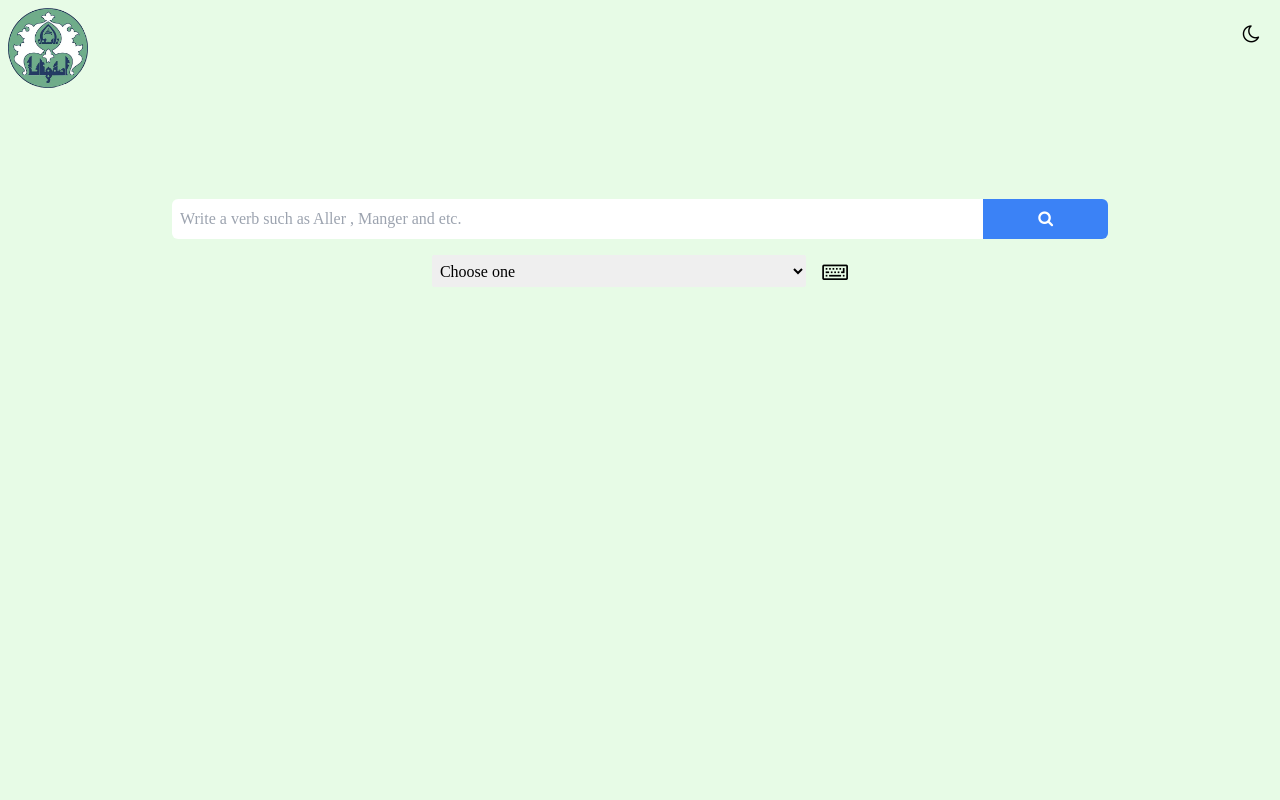
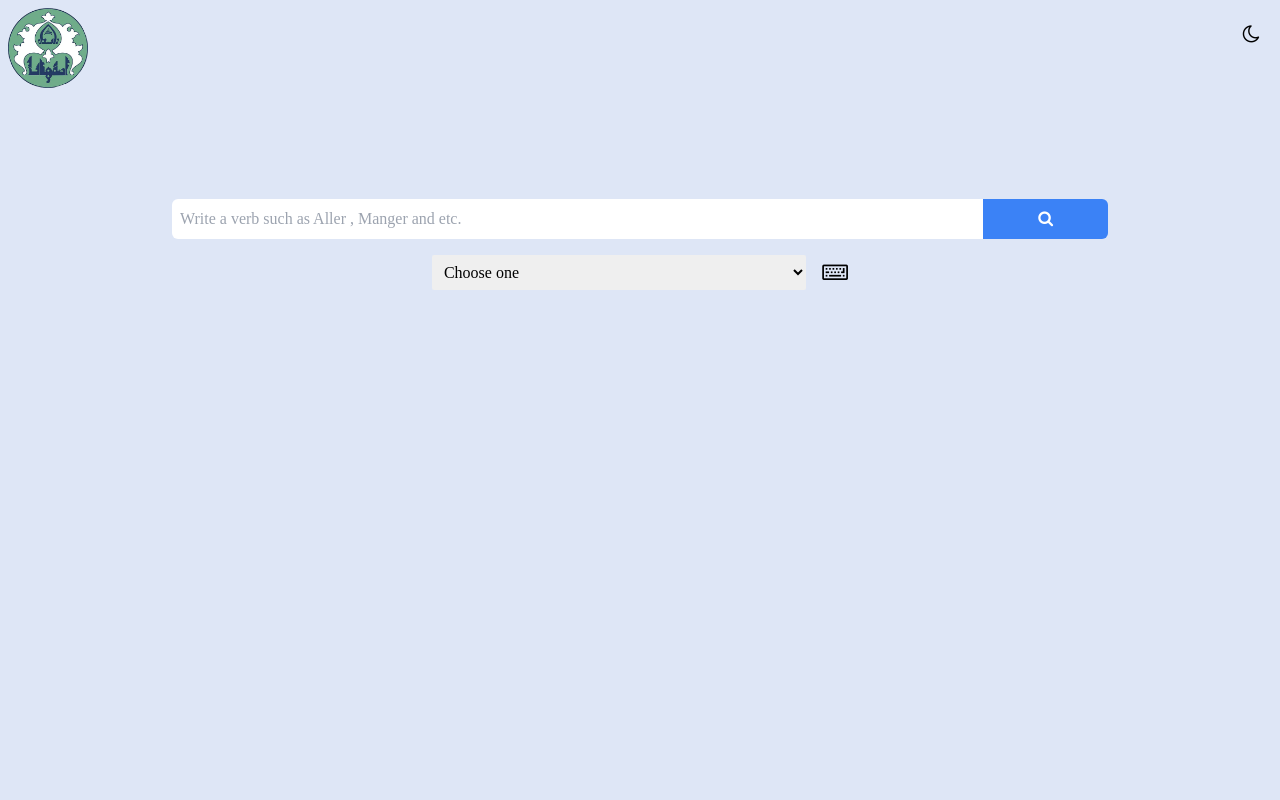
Before and after one commit to sepehrbeyranvand/French-verbs-conjugation, a React (Create React App) app: page / in a window 1280 px wide. Shown: the top 800 px of the page. Built offline with nearby package versions, Linux system fonts and the light colour scheme.

Commit message:
some changes in css

```diff
--- a/src/Components/Conjugation.jsx
+++ b/src/Components/Conjugation.jsx
@@ -32,6 +32,7 @@ export default function Conjugation({ darkMode }) {
     { label: "Participe présent", value: "participe-présent" },
     { label: "Participe passé", value: "participe-passé" },
   ];
+
 
   const clicka = () => {
     if (data === "" || selectedTense === "") {
@@ -70,7 +71,7 @@ export default function Conjugation({ darkMode }) {
         </div>
         <div className="w-full flex justify-center gap-4">
           <select
-            className="lg:w-[15%] sm:w-[30%] p-1 rounded-sm outline-none focus:ring-2"
+            className="lg:w-[15%] cursor-pointer sm:w-[30%] p-2 rounded-sm outline-none focus:ring-2"
             value={selectedTense}
             onChange={(e) => setSelectedTense(e.target.value)}
           >
@@ -126,7 +127,9 @@ export default function Conjugation({ darkMode }) {
       <div className="flex justify-center">
         <table className="table-auto rounded-md w-[50%] text-left">
           <thead>
-            <th className="py-2">{selectedTense}</th>
+            <th className={darkMode ? `text-white py-2` : `py-2`}>
+              {selectedTense}
+            </th>
           </thead>
           <tbody>
             {items ? (
--- a/src/index.css
+++ b/src/index.css
@@ -5,7 +5,7 @@
 
 body{
   font-family: "Poppins";
-  background-color:#E7FBE6;
+  background-color:#dee6f6;
 
 }
 tr:nth-child(odd){
```
